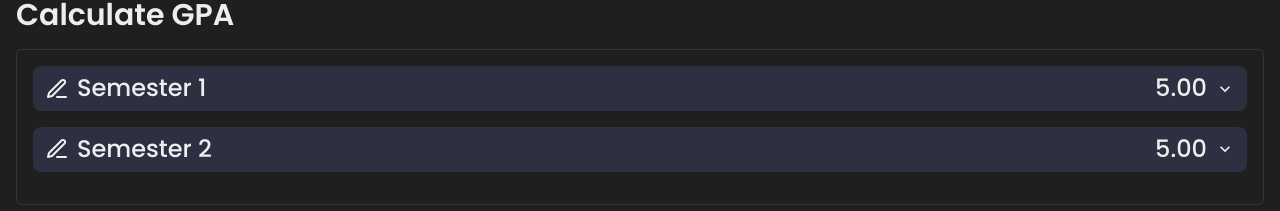
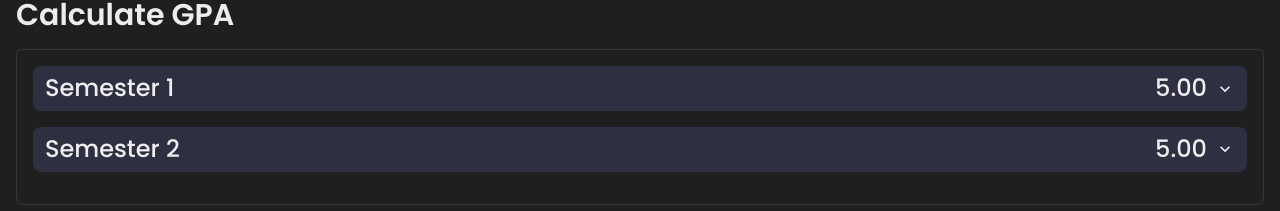
Before and after one commit to PuttTim/gpa-buy-wat, a React (Vite) app: page / in a window 1280 px wide. Shown: the part 354-565 px from the top of the page. Built offline with nearby package versions, Linux system fonts and the light colour scheme.

Commit message:
✨ Editing Module Name works

```diff
--- a/src/pages/Calculator.tsx
+++ b/src/pages/Calculator.tsx
@@ -8,6 +8,9 @@ import {
     Button,
     Card,
     Center,
+    Editable,
+    EditableInput,
+    EditablePreview,
     FormControl,
     FormLabel,
     Heading,
@@ -188,6 +191,18 @@ const Calculator = () => {
         setCalculationData(calculationData_copy)
     }
 
+    const updateModuleName = (
+        name: string,
+        groupIndex: number,
+        moduleIndex: number,
+    ) => {
+        const calculationData_copy = JSON.parse(JSON.stringify(calculationData))
+
+        calculationData_copy.groups[groupIndex].modules[moduleIndex].name = name
+
+        setCalculationData(calculationData_copy)
+    }
+
     useEffect(() => {
         setResultGPA(calculateCumulativeGPA(calculationData.groups))
         setResultTotalCredits(calculateTotalCredits(calculationData.groups))
@@ -255,18 +270,6 @@ const Calculator = () => {
                                 _active={{ bg: "customIndigo.150" }}>
                                 <HStack w="100%" justifyContent="space-between">
                                     <Center gap="8px">
-                                        <IconButton
-                                            variant="unstyled"
-                                            size="xs"
-                                            onClick={() => {
-                                                console.log(
-                                                    "edit group name clicked",
-                                                )
-                                            }}
-                                            icon={<Edit3 />}
-                                            m={0}
-                                            aria-label={""}
-                                        />
                                         <Heading
                                             fontSize="2xl"
                                             fontWeight="medium">
@@ -289,9 +292,22 @@ const Calculator = () => {
                             <AccordionPanel bg="customGrey.100">
                                 {group.modules.map((module, moduleIndex) => (
                                     <Box w="100%" h="auto" mb="2">
-                                        {module.name === undefined
-                                            ? "Enter a module name"
-                                            : module.name}
+                                        <Editable
+                                            onChange={value => {
+                                                updateModuleName(
+                                                    value,
+                                                    groupIndex,
+                                                    moduleIndex,
+                                                )
+                                            }}
+                                            value={
+                                                module.name === undefined
+                                                    ? "Enter a module name"
+                                                    : module.name
+                                            }>
+                                            <EditablePreview />
+                                            <EditableInput />
+                                        </Editable>
                                         <HStack
                                             gap="8px"
                                             justifyContent="space-around">
```
